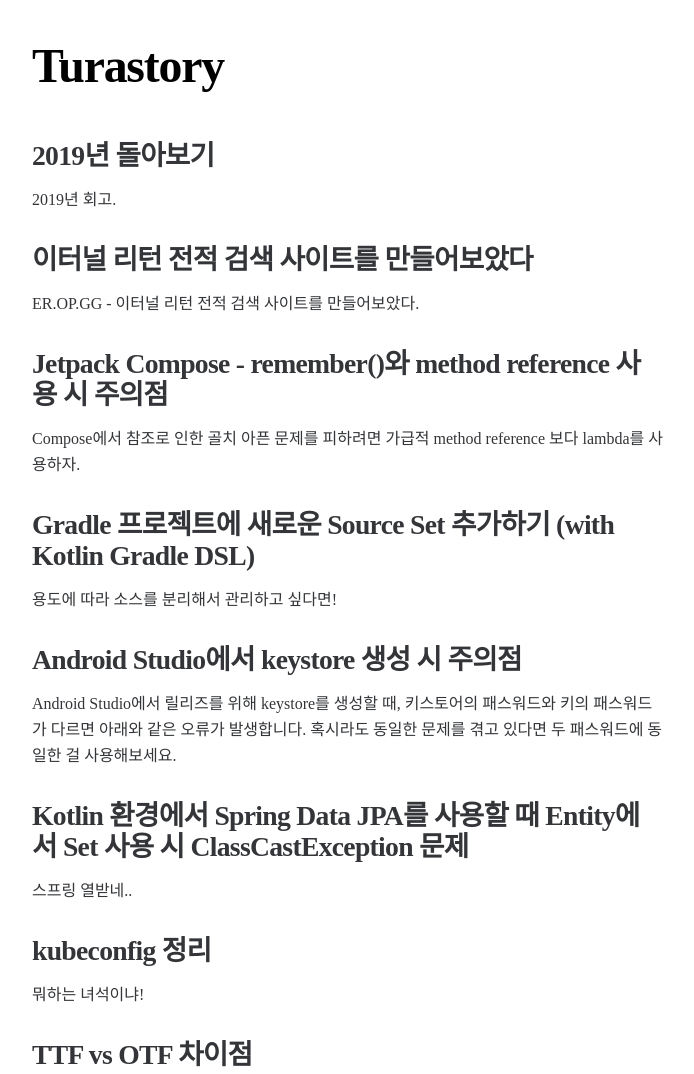
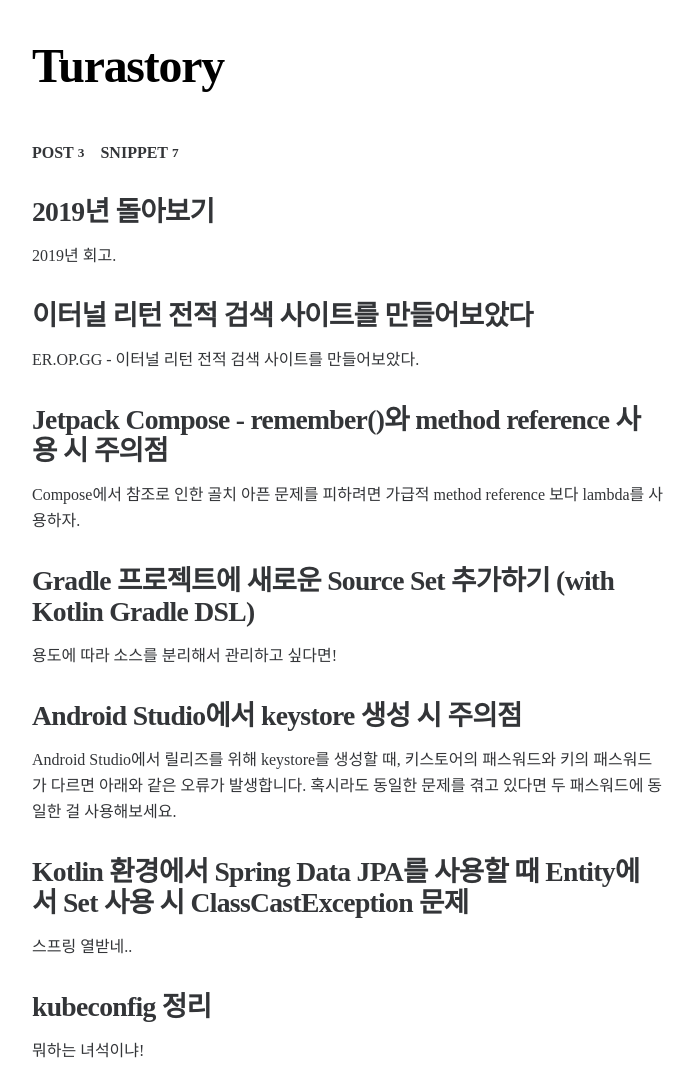
Before and after one commit to turastory/tlog, a Gatsby site: page / in a window 1280 px wide. Shown: the top 1074 px of the page, without its empty margins (292-986 px from the left). Built offline with nearby package versions, Linux system fonts and the light colour scheme; Gatsby itself is replaced by a stand-in of ours.

Commit message:
Add category

```diff
--- a/gatsby-node.js
+++ b/gatsby-node.js
@@ -17,6 +17,10 @@
         ) {
           nodes {
             id
+            frontmatter {
+              category
+              tags
+            }
             fields {
               slug
             }
@@ -53,6 +57,21 @@
           id: post.id,
           previousPostId,
           nextPostId,
+        },
+      });
+    });
+
+    const categoryPostList = path.resolve(`./src/pages/index.js`);
+    const categories = [
+      ...new Set(posts.map((post) => post.frontmatter.category)),
+    ];
+
+    categories.forEach((category) => {
+      createPage({
+        path: `/category/${category}/`,
+        component: categoryPostList,
+        context: {
+          category,
         },
       });
     });
--- a/package.json
+++ b/package.json
@@ -25,6 +25,7 @@
     "gatsby-source-filesystem": "^4.4.0",
     "gatsby-transformer-remark": "^5.4.0",
     "gatsby-transformer-sharp": "^4.4.0",
+    "lodash": "^4.17.21",
     "prismjs": "^1.25.0",
     "react": "^17.0.1",
     "react-dom": "^17.0.1",
--- /dev/null
+++ b/src/components/categories.js
@@ -0,0 +1,23 @@
+import * as React from "react";
+import { Link } from "gatsby";
+
+const Categories = ({ categories, activeCategory }) => {
+  return (
+    <div className="category">
+      {categories.map(({ category, count }) => {
+        const isActive = category === activeCategory;
+        return (
+          <div className="category-item">
+            <Link to={`/category/${category}`} itemProp="url">
+              <span itemProp="category">{category.toUpperCase()}</span>
+              <span className="count">{count}</span>
+              {isActive ? <div className="pointer" /> : ""}
+            </Link>
+          </div>
+        );
+      })}
+    </div>
+  );
+};
+
+export default Categories;
--- a/src/components/layout.js
+++ b/src/components/layout.js
@@ -6,7 +6,7 @@
   const isRootPath = location.pathname === rootPath;
   let header;
 
-  if (isRootPath) {
+  if (isRootPath || location.pathname.startsWith("/category")) {
     header = (
       <h1 className="main-heading">
         <Link to="/">{title}</Link>
--- /dev/null
+++ b/src/components/post-list.js
@@ -0,0 +1,41 @@
+import * as React from "react";
+import { Link } from "gatsby";
+
+const PostList = ({ posts }) => {
+  return (
+    <ol style={{ listStyle: `none` }}>
+      {posts.map((post) => {
+        const title = post.frontmatter.title || post.fields.slug;
+
+        return (
+          <li key={post.fields.slug}>
+            <article
+              className="post-list-item"
+              itemScope
+              itemType="http://schema.org/Article"
+            >
+              <header>
+                <h2>
+                  <Link to={post.fields.slug} itemProp="url">
+                    <span itemProp="headline">{title}</span>
+                  </Link>
+                </h2>
+                <small>{post.frontmatter.date}</small>
+              </header>
+              <section>
+                <p
+                  dangerouslySetInnerHTML={{
+                    __html: post.frontmatter.description || post.excerpt,
+                  }}
+                  itemProp="description"
+                />
+              </section>
+            </article>
+          </li>
+        );
+      })}
+    </ol>
+  );
+};
+
+export default PostList;
--- a/src/pages/index.js
+++ b/src/pages/index.js
@@ -1,61 +1,34 @@
 import * as React from "react";
 import { Link, graphql } from "gatsby";
 
+import _ from "lodash";
 import Layout from "../components/layout";
 import Seo from "../components/seo";
+import PostList from "../components/post-list";
+import Categories from "../components/categories";
 
-const BlogIndex = ({ data, location }) => {
+const BlogIndex = ({ data, location, pageContext }) => {
+  const { category } = pageContext;
   const siteTitle = data.site.siteMetadata?.title || `Title`;
+  const siteDescription = data.site.siteMetadata?.description || `All posts`;
   const posts = data.allMarkdownRemark.nodes;
+  const filtered = category
+    ? posts.filter((post) => post.frontmatter.category === category)
+    : posts;
 
-  if (posts.length === 0) {
-    return (
-      <Layout location={location} title={siteTitle}>
-        <Seo title="All posts" />
-        <p>
-          No blog posts found. Add markdown posts to "content/blog" (or the
-          directory you specified for the "gatsby-source-filesystem" plugin in
-          gatsby-config.js).
-        </p>
-      </Layout>
-    );
-  }
+  const result = _.groupBy(posts, (post) => post.frontmatter.category);
+  const categories = Object.entries(result).map(([key, values]) => {
+    return {
+      category: key,
+      count: values.length,
+    };
+  });
 
   return (
     <Layout location={location} title={siteTitle}>
-      <Seo title="All posts" />
-      <ol style={{ listStyle: `none` }}>
-        {posts.map((post) => {
-          const title = post.frontmatter.title || post.fields.slug;
-
-          return (
-            <li key={post.fields.slug}>
-              <article
-                className="post-list-item"
-                itemScope
-                itemType="http://schema.org/Article"
-              >
-                <header>
-                  <h2>
-                    <Link to={post.fields.slug} itemProp="url">
-                      <span itemProp="headline">{title}</span>
-                    </Link>
-                  </h2>
-                  <small>{post.frontmatter.date}</small>
-                </header>
-                <section>
-                  <p
-                    dangerouslySetInnerHTML={{
-                      __html: post.frontmatter.description || post.excerpt,
-                    }}
-                    itemProp="description"
-                  />
-                </section>
-              </article>
-            </li>
-          );
-        })}
-      </ol>
+      <Seo title={siteDescription} />
+      <Categories categories={categories} activeCategory={category} />
+      <PostList posts={filtered} />
     </Layout>
   );
 };
@@ -67,6 +40,7 @@
     site {
       siteMetadata {
         title
+        description
       }
     }
     allMarkdownRemark(sort: { fields: [frontmatter___date], order: DESC }) {
@@ -76,9 +50,11 @@
           slug
         }
         frontmatter {
-          date(formatString: "MMMM DD, YYYY")
+          date(formatString: "YYYY-MM-DD")
           title
           description
+          category
+          tags
         }
       }
     }
--- a/src/style.css
+++ b/src/style.css
@@ -244,6 +244,48 @@
 
 /* Custom classes */
 
+.category {
+  display: flex;
+}
+
+.category-item > * {
+  display: flex;
+  text-decoration: none;
+  font-size: var(--fontSize-1);
+  font-family: var(--font-body);
+  font-weight: bold;
+  margin-right: var(--spacing-4);
+  color: var(--color-text);
+  align-items: center;
+}
+
+.category-item .count {
+  font-size: var(--fontSize-0);
+  margin-left: var(--spacing-1);
+}
+
+.category-item > a {
+  text-decoration: none;
+  position: relative;
+}
+
+.pointer {
+  position: absolute;
+  bottom: calc(-1 * var(--spacing-2));
+  background-color: var(--color-primary);
+  height: var(--spacing-1);
+  width: 100%;
+}
+
+/* .category div.pointer {
+  position: absolute;
+  background-color: #005b99;
+  border-radius: 2px;
+  bottom: calc(-1 * var(--spacing-1));
+  width: 100%;
+  height: var(--spacing-1);
+} */
+
 .global-wrapper {
   margin: var(--spacing-0) auto;
   max-width: var(--maxWidth-wrapper);
```
